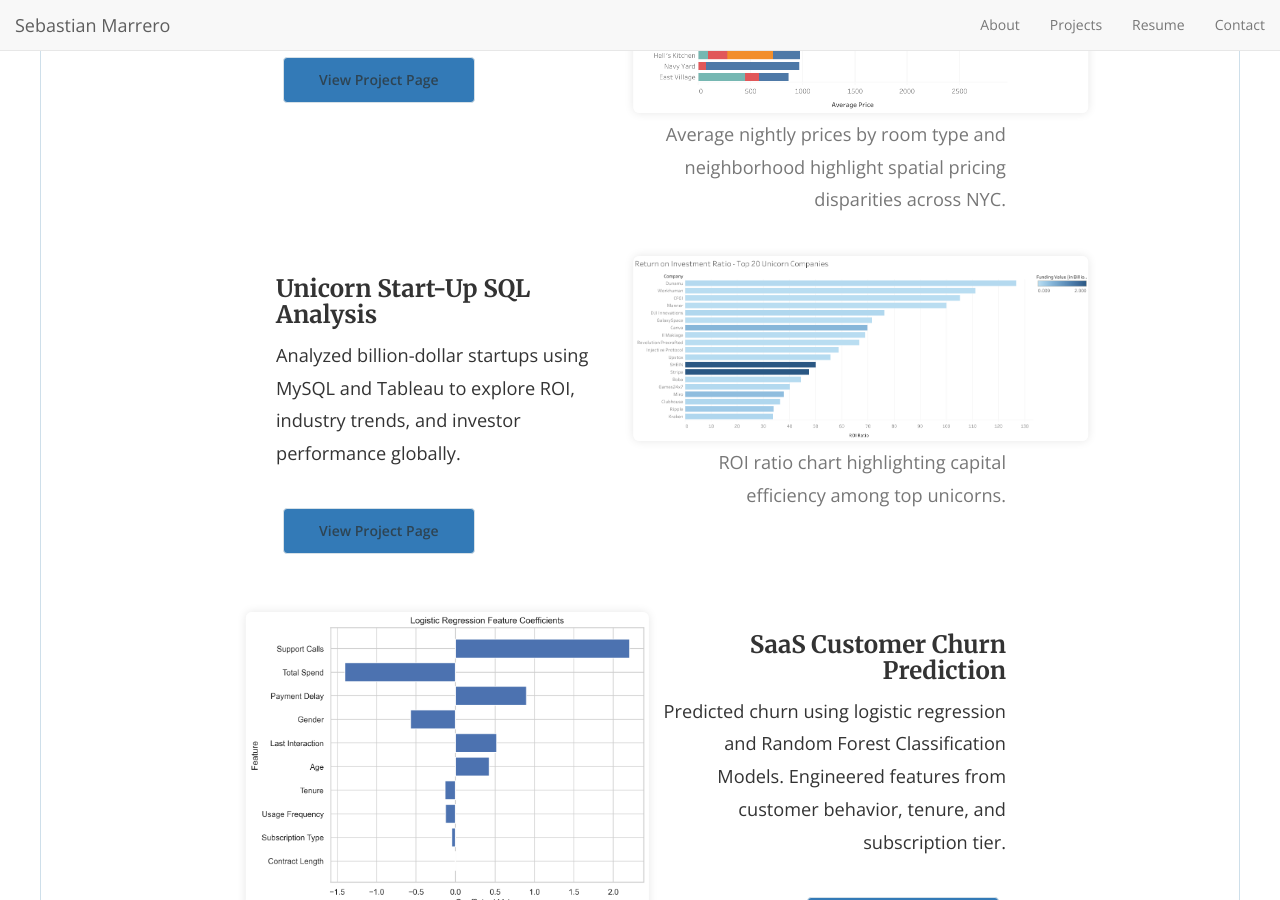
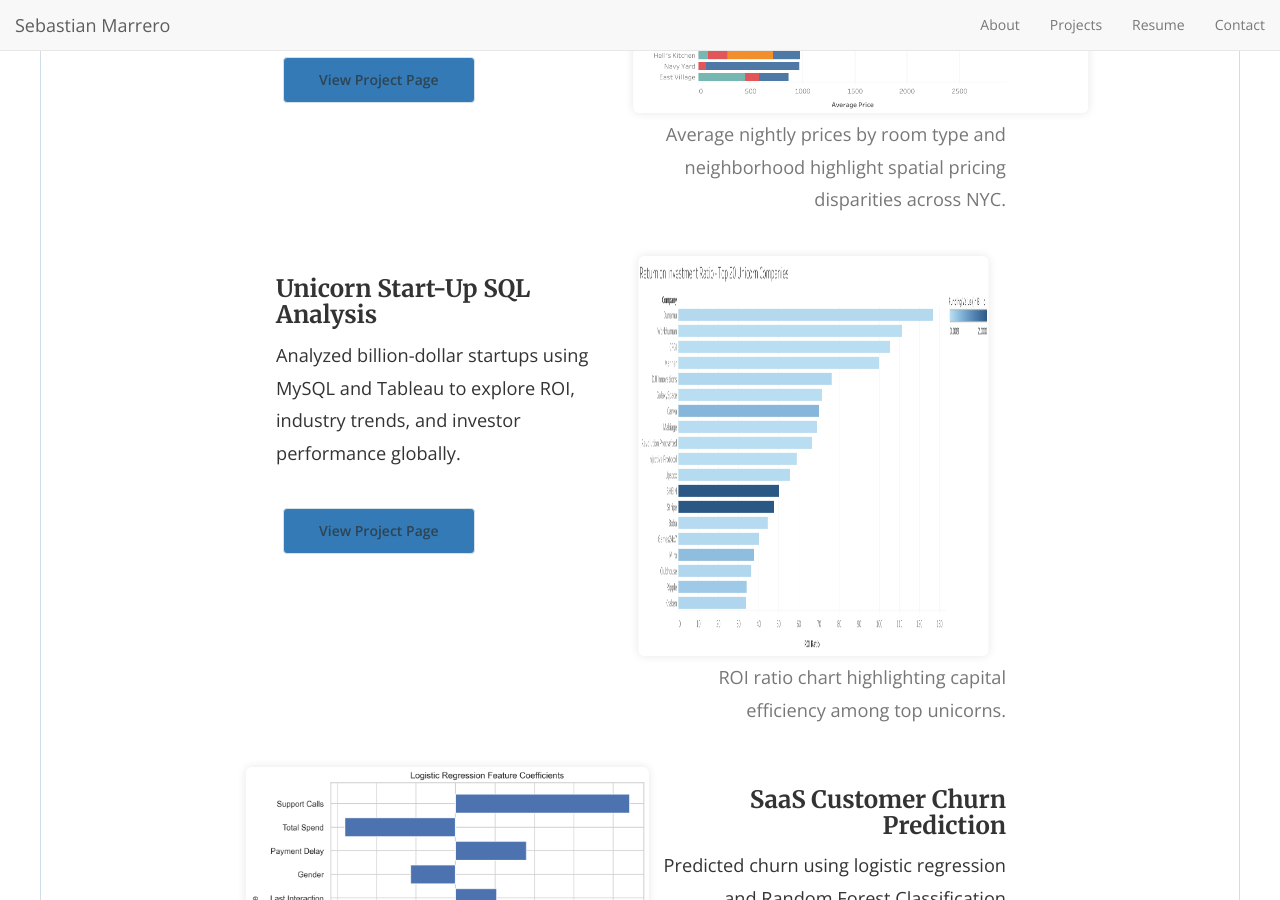
Before and after one commit to SebastianMarrero/Portfolio-Site, a Jekyll site: the page built from index.html, in a window 1280 px wide and 900 px high, scrolled down 1550 px. Built offline with Jekyll 4.4.1, drawn with Linux system fonts in a browser that asks for light colours; nearby versions of some CDN libraries; the list of posts is cut into pages by our own code.

Commit message:
Fix aspect ratio for ROI Ratio unicorn image

```diff
--- a/_layouts/home.html
+++ b/_layouts/home.html
@@ -1,4 +1,3 @@
-
 {% include header.html %}
 
     {% include home-hero.html %}
@@ -70,7 +69,7 @@
                 </a>
               </div>
               <div class="col-md-6" style="padding-left: 15px; padding-right: 15px;">
-                <img src="{{ site.baseurl }}/assets/images/ROIRatio.sql.png" alt="ROI Ratio Unicorns" class="img-responsive" style="width: 130%; max-width: none; transform: translateX(-5%); border-radius: 6px; box-shadow: 0 0 10px rgba(0,0,0,0.1);">
+                <img src="{{ site.baseurl }}/assets/images/ROIRatio.sql.png" alt="ROI Ratio Unicorns" class="img-responsive" style="height: 400px; width: auto; transform: translateX(-5%); border-radius: 6px; box-shadow: 0 0 10px rgba(0,0,0,0.1);">
                 <p class="text-right text-muted" style="margin-top: 5px;">ROI ratio chart highlighting capital efficiency among top unicorns.</p>
               </div>
             </div>
```
